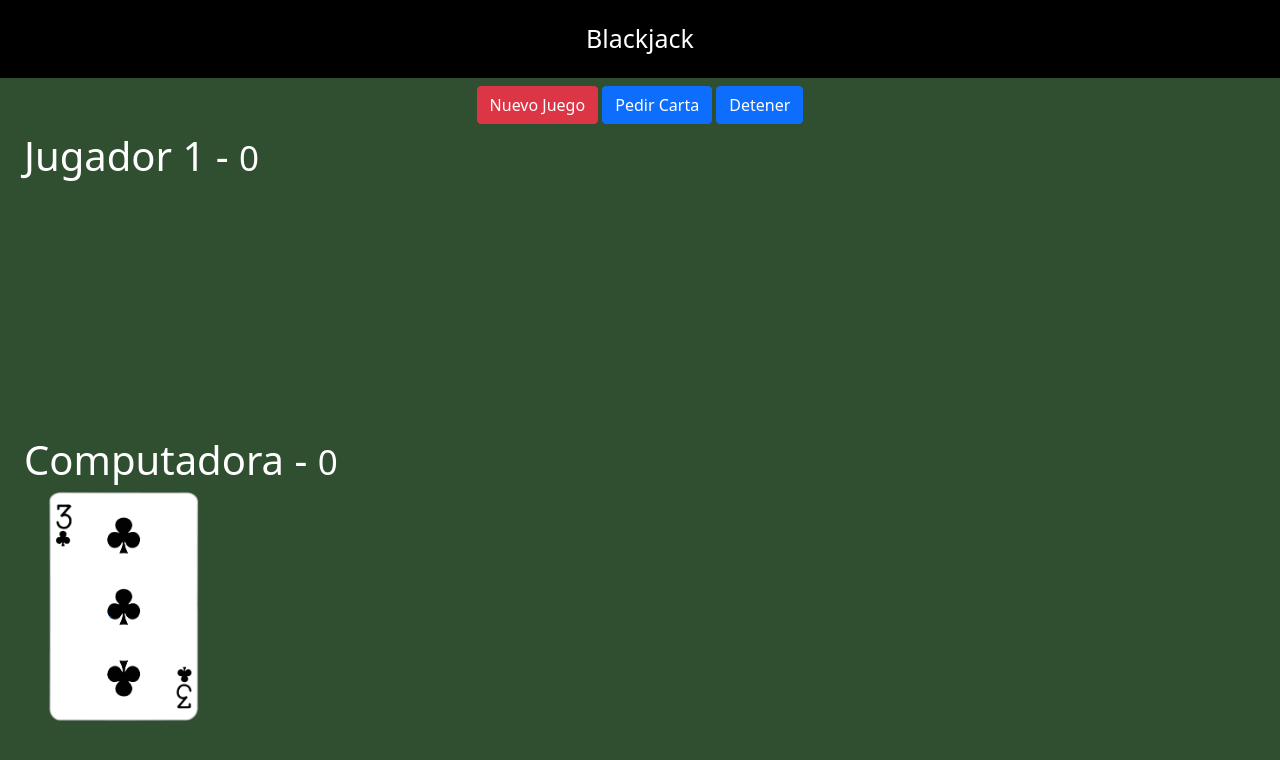
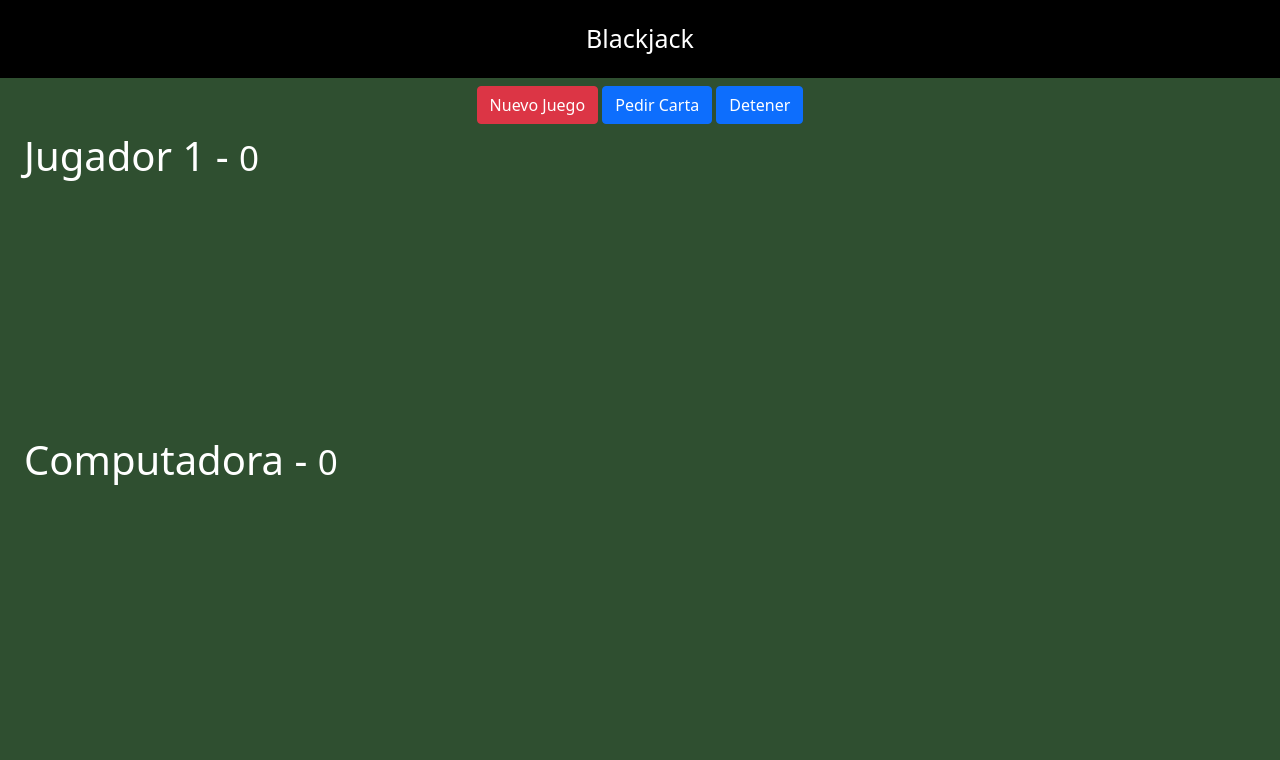
Before and after one commit to jreyes1990/JavaScript_Completo, a plain HTML site: page 05-Laboratorio 1-Blackjack/index.html in a window 1280 px wide. Drawn offline with nearby package versions, Linux system fonts and the light colour scheme.

```diff
--- a/05-Laboratorio 1-Blackjack/index.html
+++ b/05-Laboratorio 1-Blackjack/index.html
@@ -35,7 +35,7 @@
         <div class="col">
             <h1>Computadora - <small>0</small></h1>
             <div id="computadora-cartas">
-                <img class="carta" src="assets/cartas/3C.png">
+                <!--<img class="carta" src="assets/cartas/3C.png">-->
             </div>
         </div>
     </div>
```
